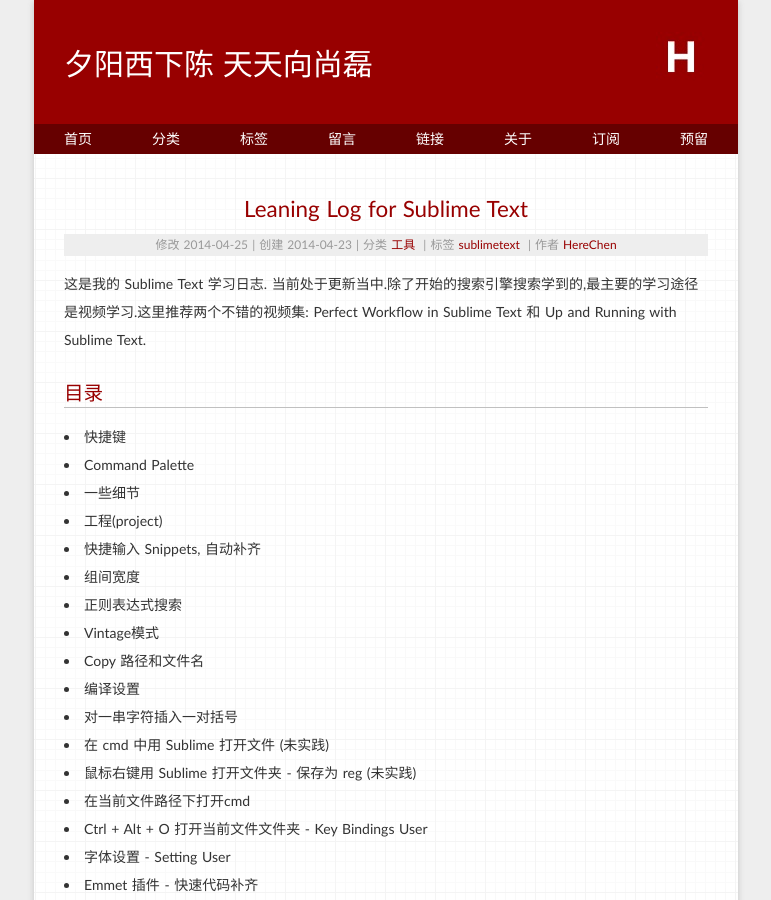
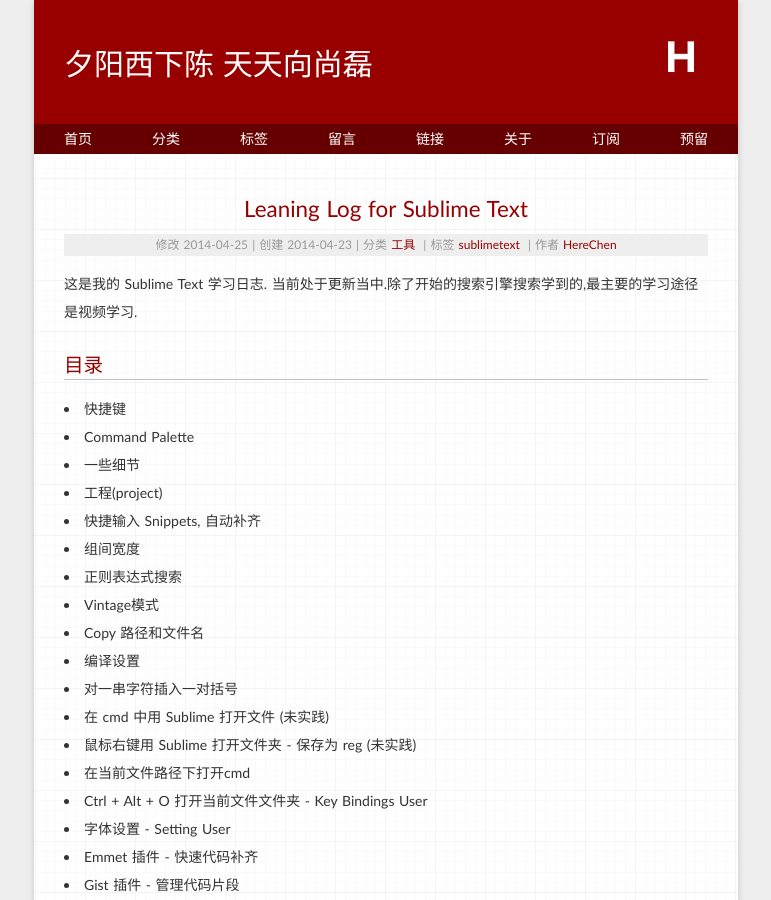
Before and after one commit to Xuezhiyuanlin/herechen.github.io, a Jekyll site: the page built from _posts/2014-04-23-sublime-text-leaning-log.md, in a window 1280 px wide and 900 px high. Shown: the whole window, without its empty margins (254-1025 px from the left). Built offline with Jekyll 4.4.1, drawn with Linux system fonts in a browser that asks for light colours; some web fonts are replaced; Markdown is read by kramdown in place of the engine named in the settings; comment, search, counter and statistics services are not loaded.

Commit message:
herechen

```diff
--- a/_posts/2014-04-23-sublime-text-leaning-log.md
+++ b/_posts/2014-04-23-sublime-text-leaning-log.md
@@ -7,7 +7,7 @@
 tags: sublimetext
 ---
 
-这是我的 Sublime Text 学习日志. 当前处于更新当中.除了开始的搜索引擎搜索学到的,最主要的学习途径是视频学习.这里推荐两个不错的视频集: Perfect Workflow in Sublime Text 和 Up and Running with Sublime Text.
+这是我的 Sublime Text 学习日志. 当前处于更新当中.除了开始的搜索引擎搜索学到的,最主要的学习途径是视频学习.
 
 ## 目录
 <!-- MarkdownTOC depth=2 -->
```
